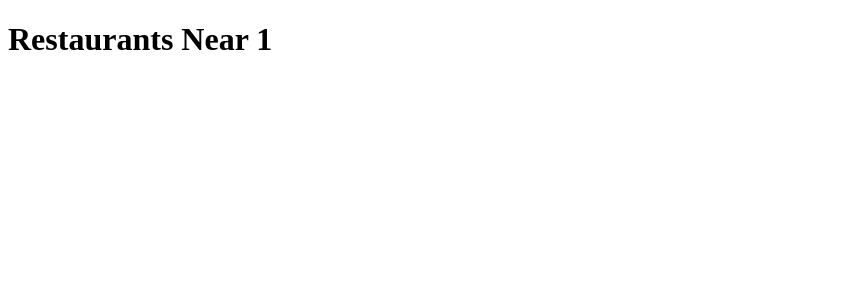
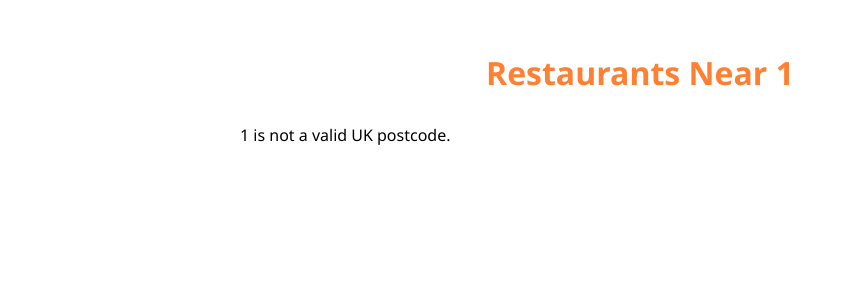
Before and after one commit to Ridwanah/coding_test, a Django app: page /restaurant_list/1/ in a window 1280 px wide. Shown: the top 300 px of the page, without its empty margins (0-844 px from the left). Run offline with Django 5.2, Linux system fonts and the light colour scheme; data that the repository does not hold is empty.

Commit message:
feat: add styling to restaurant listings.

```diff
--- /dev/null
+++ b/justeat/restaurant/static/restaurant/style.css
@@ -0,0 +1,34 @@
+body {
+    font-family: 'Segoe UI', Tahoma, Geneva, Verdana, sans-serif;
+    color: black;
+    max-width: 800px;
+    margin: 0 auto;
+    padding: 30px;
+    background-color: white;
+}
+
+h1 {
+    color: #FF8033;
+    text-align: center;
+    margin-bottom: 30px;
+}
+
+.restaurant-list {
+    list-style: none;
+    padding: 0;
+}
+
+.restaurant-card {
+    background: rgb(250, 241, 227);
+    padding: 20px;
+    border-radius: 8px;
+    margin-bottom: 20px;
+}
+
+.restaurant-name {
+    color: #ee4c10b9;
+    font-weight: bold;
+    font-size: medium;
+    margin-bottom: 10px;
+    text-align: center;
+}
--- a/justeat/restaurant/templates/restaurant/index.html
+++ b/justeat/restaurant/templates/restaurant/index.html
@@ -1,5 +1,7 @@
 <!DOCTYPE html>
 <html>
+    {% load static %}
+    <link rel="stylesheet" href="{% static 'restaurant/style.css' %}">
     <head>
         <title>Restaurant Data</title>
     </head>
--- a/justeat/restaurant/templates/restaurant/list.html
+++ b/justeat/restaurant/templates/restaurant/list.html
@@ -1,18 +1,22 @@
 <!DOCTYPE html>
 <html>
+    {% load static %}
+    <link rel="stylesheet" href="{% static 'restaurant/style.css' %}">
     <head>
         <title>Restaurant List</title>
     </head>
     <body>
         <h1>Restaurants Near {{ postcode }}</h1>
-        <ul>
+        <ul class="restaurant-list">
         {% for restaurant in restaurants %}
-            <li>
-                <p>{{ restaurant.name }}</p><br>
+            <li class="restaurant-card">
+                <div class="restaurant-name">{{ restaurant.name }}</div><br>
                 <p>Cuisines: {{ restaurant.cuisines }}</p><br>
-                <p>Rating: {{ restaurant.rating }}</p><br>
-                <p>Address: {{ restaurant.address }}</p><br>
+                <p>Rating: {{ restaurant.rating.starRating }}</p><br>
+                <p>Address: {{ restaurant.address.firstLine }}, {{ restaurant.address.city }}, {{ restaurant.address.postalCode }}</p><br>
             </li>
+        {% empty %}
+            <p>{{ postcode }} is not a valid UK postcode.</p>
         {% endfor %}
         </ul>
 
```
